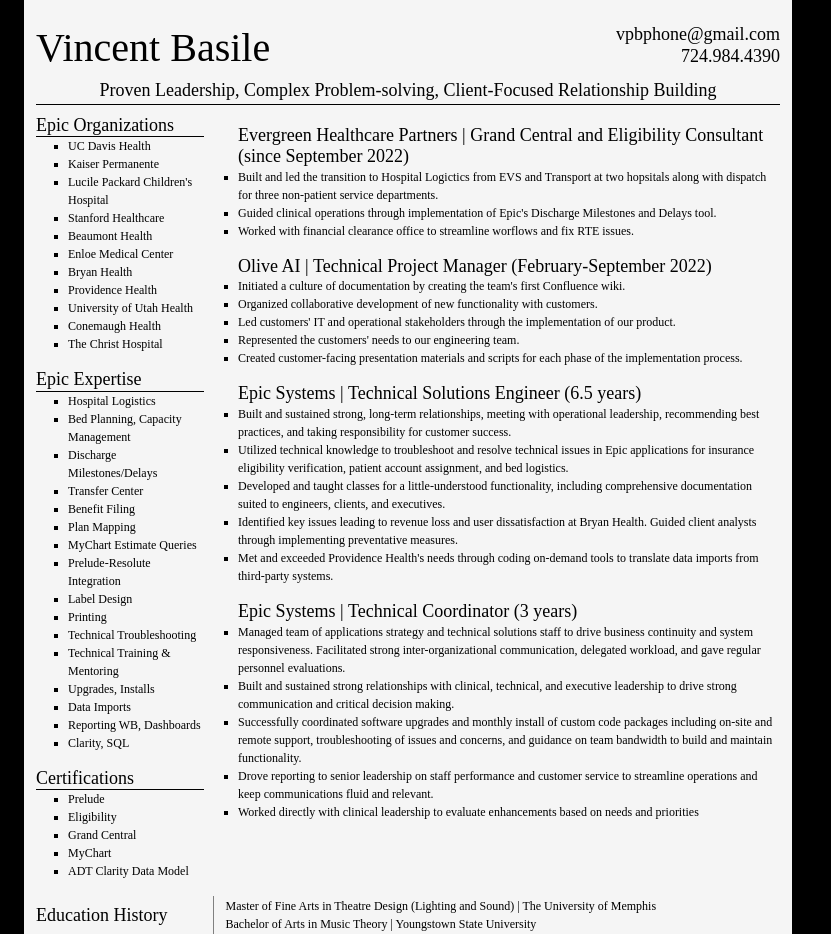
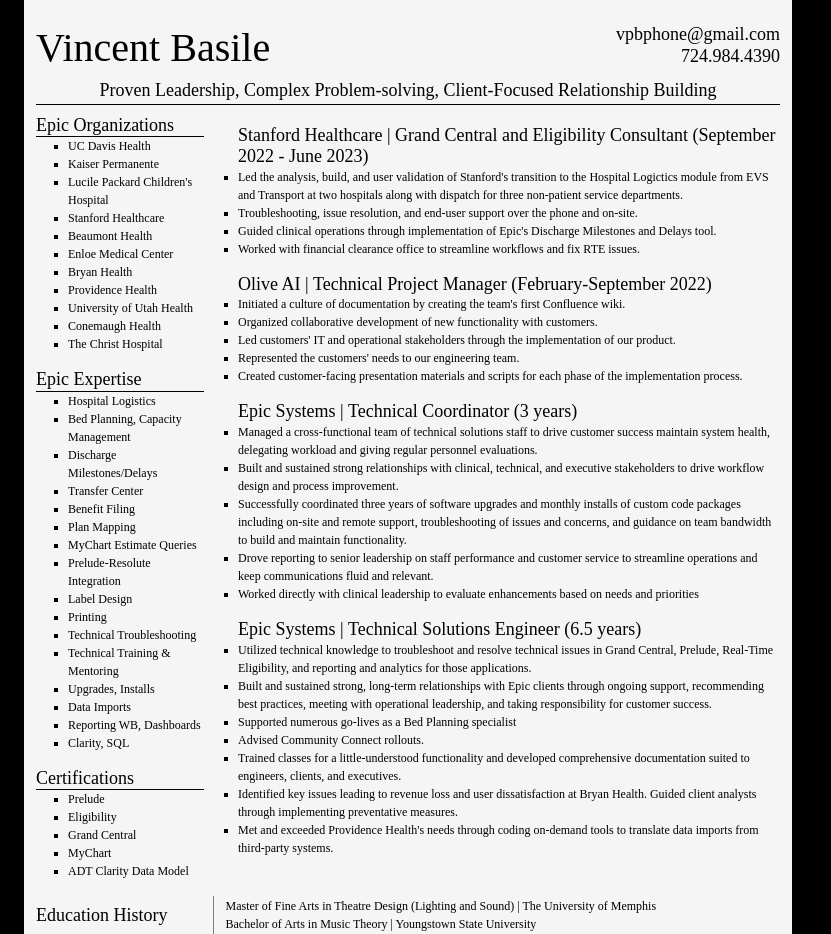
Before and after one commit to vpbasile/resume-sp, a React (Create React App) app: page / in a window 1280 px wide. Shown: the whole page, without its empty margins (0-831 px from the left). Built offline with nearby package versions, Linux system fonts and the light colour scheme.

Commit message:
Replacing Evergreen with Stanford

```diff
--- a/src/pages/ComponentizedResume/resumeData.ts
+++ b/src/pages/ComponentizedResume/resumeData.ts
@@ -52,12 +52,13 @@
 
 export const employmentList: employmentData[] = [
 	{
-		id: "005", employer: "Evergreen Healthcare Partners", positions: [{
-			positionTitle: "Grand Central and Eligibility Consultant", timePeriod: "since September 2022",
+		id: "005", employer: "Stanford Healthcare", positions: [{
+			positionTitle: "Grand Central and Eligibility Consultant", timePeriod: "September 2022 - June 2023",
 			accomplishments: [
-				`Built and led the transition to Hospital Logictics from EVS and Transport at two hopsitals along with dispatch for three non-patient service departments.`,
+				`Led the analysis, build, and user validation of Stanford's transition to the Hospital Logictics module from EVS and Transport at two hospitals along with dispatch for three non-patient service departments.`,
+				`Troubleshooting, issue resolution, and end-user support over the phone and on-site.`,
 				`Guided clinical operations through implementation of Epic's Discharge Milestones and Delays tool.`,
-				`Worked with financial clearance office to streamline worflows and fix RTE issues.`
+				`Worked with financial clearance office to streamline workflows and fix RTE issues.`
 			]
 		}]
 	},
@@ -74,11 +75,9 @@
 	},
 	{
 		id: "003", employer: "Epic Systems", positions: [
-			{
-				positionTitle: "Technical Solutions Engineer", timePeriod: "6.5 years", accomplishments: [`Built and sustained strong, long-term relationships, meeting with operational leadership, recommending best practices, and taking responsibility for customer success.`, `Utilized technical knowledge to troubleshoot and resolve technical issues in Epic applications for insurance eligibility verification, patient account assignment, and bed logistics.`, `Developed and taught classes for a little-understood functionality, including comprehensive documentation suited to engineers, clients, and executives.`, `Identified key issues leading to revenue loss and user dissatisfaction at Bryan Health. Guided client analysts through implementing preventative measures.`, `Met and exceeded Providence Health's needs through coding on-demand tools to translate
-				data imports from third-party systems.`]
-			},
-			{ positionTitle: "Technical Coordinator", timePeriod: "3 years", accomplishments: [`Managed team of applications strategy and technical solutions staff to drive business continuity and system responsiveness. Facilitated strong inter-organizational communication, delegated workload, and gave regular personnel evaluations.`, `Built and sustained strong relationships with clinical, technical, and executive leadership to drive strong communication and critical decision making.`, `Successfully coordinated software upgrades and monthly install of custom code packages including on-site and remote support, troubleshooting of issues and concerns, and guidance on team bandwidth to build and maintain functionality.`, `Drove reporting to senior leadership on staff performance and customer service to streamline operations and keep communications fluid and relevant.`, `Worked directly with clinical leadership to evaluate enhancements based on needs and priorities`] },
+			{ positionTitle: "Technical Coordinator", timePeriod: "3 years", accomplishments: [`Managed a cross-functional team of technical solutions staff to drive customer success maintain system health, delegating workload and giving regular personnel evaluations.`, `Built and sustained strong relationships with clinical, technical, and executive stakeholders to drive workflow design and process improvement.`, `Successfully coordinated three years of software upgrades and monthly installs of custom code packages including on-site and remote support, troubleshooting of issues and concerns, and guidance on team bandwidth to build and maintain functionality.`, `Drove reporting to senior leadership on staff performance and customer service to streamline operations and keep communications fluid and relevant.`, `Worked directly with clinical leadership to evaluate enhancements based on needs and priorities`] },
+			{ positionTitle: "Technical Solutions Engineer", timePeriod: "6.5 years", accomplishments: [`Utilized technical knowledge to troubleshoot and resolve technical issues in Grand Central, Prelude, Real-Time Eligibility, and reporting and analytics for those applications.`,`Built and sustained strong, long-term relationships with Epic clients through ongoing support, recommending best practices, meeting with operational leadership, and taking responsibility for customer success.`, `Supported numerous go-lives as a Bed Planning specialist`, `Advised Community Connect rollouts.`, `Trained classes for a little-understood functionality and developed comprehensive documentation suited to engineers, clients, and executives.`, `Identified key issues leading to revenue loss and user dissatisfaction at Bryan Health. Guided client analysts through implementing preventative measures.`, `Met and exceeded Providence Health's needs through coding on-demand tools to translate data imports from third-party systems.`]
+		},
 		]
 	},
 ];
```
Also changed, not shown: src/data/resumeData.json (deleted).
